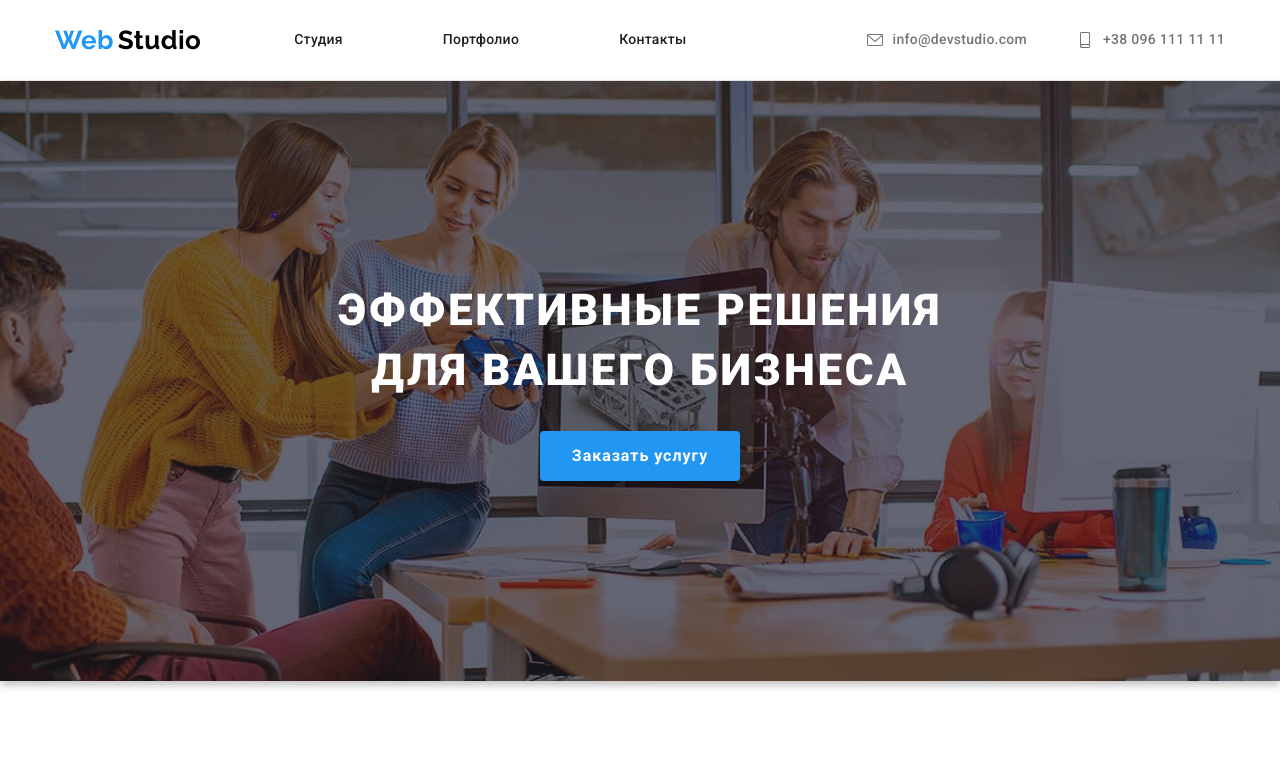
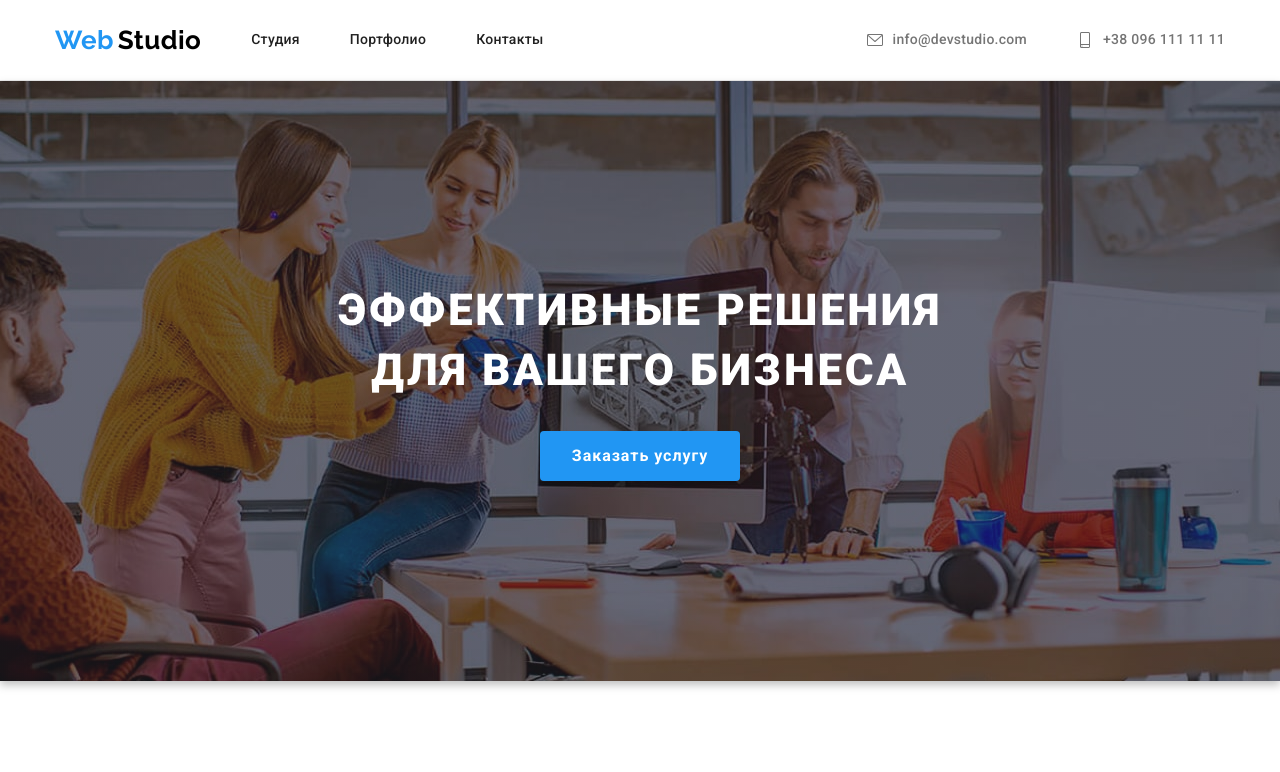
Before and after one commit to d3nnys/goit-markup-hw-04-old-, a plain HTML site: page index.html in a window 1280 px wide. Shown: the top 772 px of the page. Drawn offline with nearby package versions, Linux system fonts and the light colour scheme.

Commit message:
header fix

```diff
--- a/css/styles.css
+++ b/css/styles.css
@@ -123,11 +123,11 @@ img {
 
 .site-nav {
   display: flex;
-  margin-left: 93px;
+  margin-left: 50px;
 }
 
 .site-nav .item + .item {
-  margin-left: 50px;
+  /* margin-left: 50px; */
 }
 
 .site-nav .item:not(:last-child) {
```
